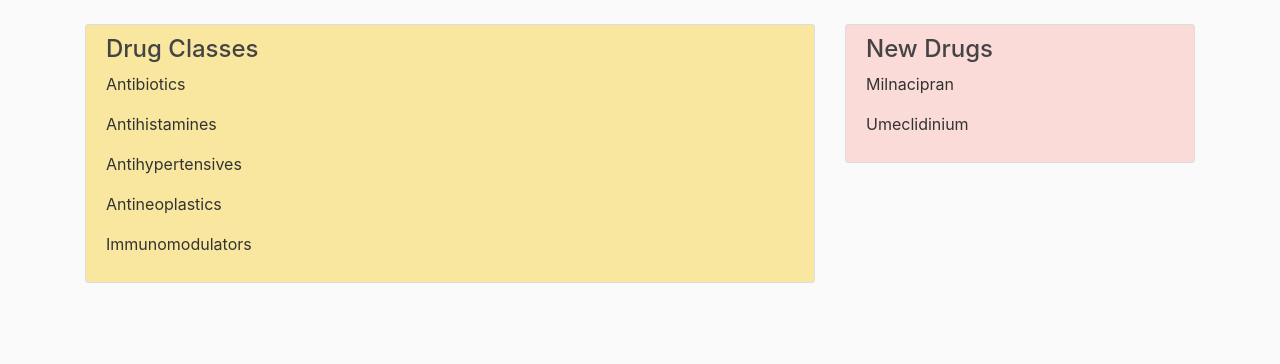
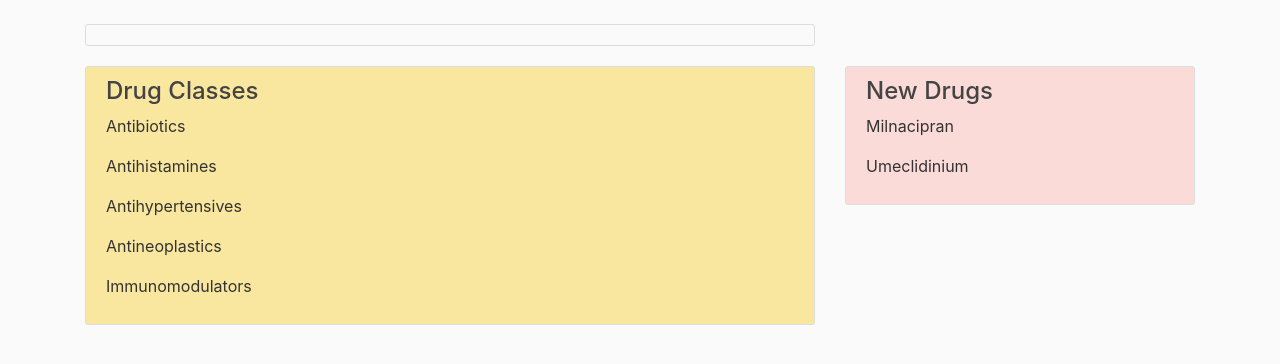
Before and after one commit to MinnieSmith/catalog-app-v2, a Flask app: page / in a window 1280 px wide. Shown: the part 56-420 px from the top of the page. Run offline with Flask 2, Linux system fonts and the light colour scheme; some libraries are stand-ins or nearby versions.

Commit message:
add flash message

```diff
--- a/static/main.css
+++ b/static/main.css
@@ -25,7 +25,14 @@
 
 }
 
-.drugclasses {
+.flash-message {
+  padding: 10px 20px;
+  border: 1px solid #dddddd;
+  border-radius: 3px;
+  margin-bottom: 20px;
+}
+
+.drug-classes {
   background-color: #F9E79F;
   padding: 10px 20px;
   border: 1px solid #dddddd;
--- a/templates/home.html
+++ b/templates/home.html
@@ -4,8 +4,8 @@
 <main role="main" class="container">
   <div class="row">
     <div class="col-md-8">
-        <div class="drugclasses">
-            <h4 class="drugclass"> Drug Classes</h4>
+        <div class="drug-classes">
+            <h4> Drug Classes</h4>
             {% for drugclass in drugclasses %}
             <div>
                 <p>{{drugclass.name}}</p>
--- a/templates/layout.html
+++ b/templates/layout.html
@@ -34,9 +34,24 @@
     </div>
   </nav>
 </header>
-
-{% block content %}
-{% endblock content %}
+<main role="main" class="container">
+  <div class="row">
+    <div class="col-md-8">
+        <div class="flash-message">
+        {% with messages = get_flashed_messages(with_categories=true) %}
+            {% if messages %}
+                {% for category, message in messages %}
+                    <div class="'alert alert-{{ category }}">
+                        {{ message }}
+                    </div>
+                {% endfor %}
+            {% endif %}
+        {% endwith %}
+        </div>
+    </div>
+  </div>
+</main>
+{% block content %} {% endblock content %}
     <script src="https://code.jquery.com/jquery-3.3.1.slim.min.js" integrity="sha384-q8i/X+965DzO0rT7abK41JStQIAqVgRVzpbzo5smXKp4YfRvH+8abtTE1Pi6jizo" crossorigin="anonymous"></script>
     <script src="https://cdnjs.cloudflare.com/ajax/libs/popper.js/1.14.6/umd/popper.min.js" integrity="sha384-wHAiFfRlMFy6i5SRaxvfOCifBUQy1xHdJ/yoi7FRNXMRBu5WHdZYu1hA6ZOblgut" crossorigin="anonymous"></script>
     <script src="https://stackpath.bootstrapcdn.com/bootstrap/4.2.1/js/bootstrap.min.js" integrity="sha384-B0UglyR+jN6CkvvICOB2joaf5I4l3gm9GU6Hc1og6Ls7i6U/mkkaduKaBhlAXv9k" crossorigin="anonymous"></script>
```
